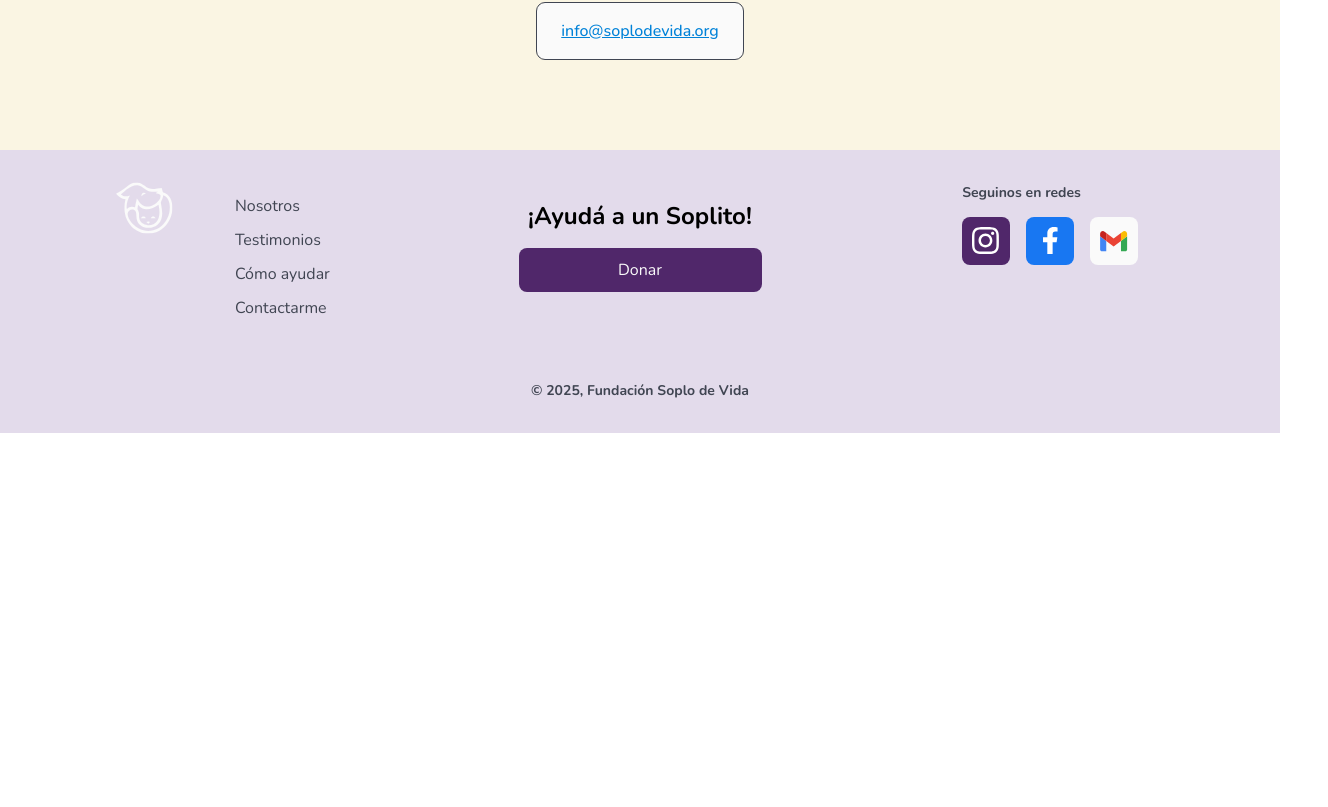
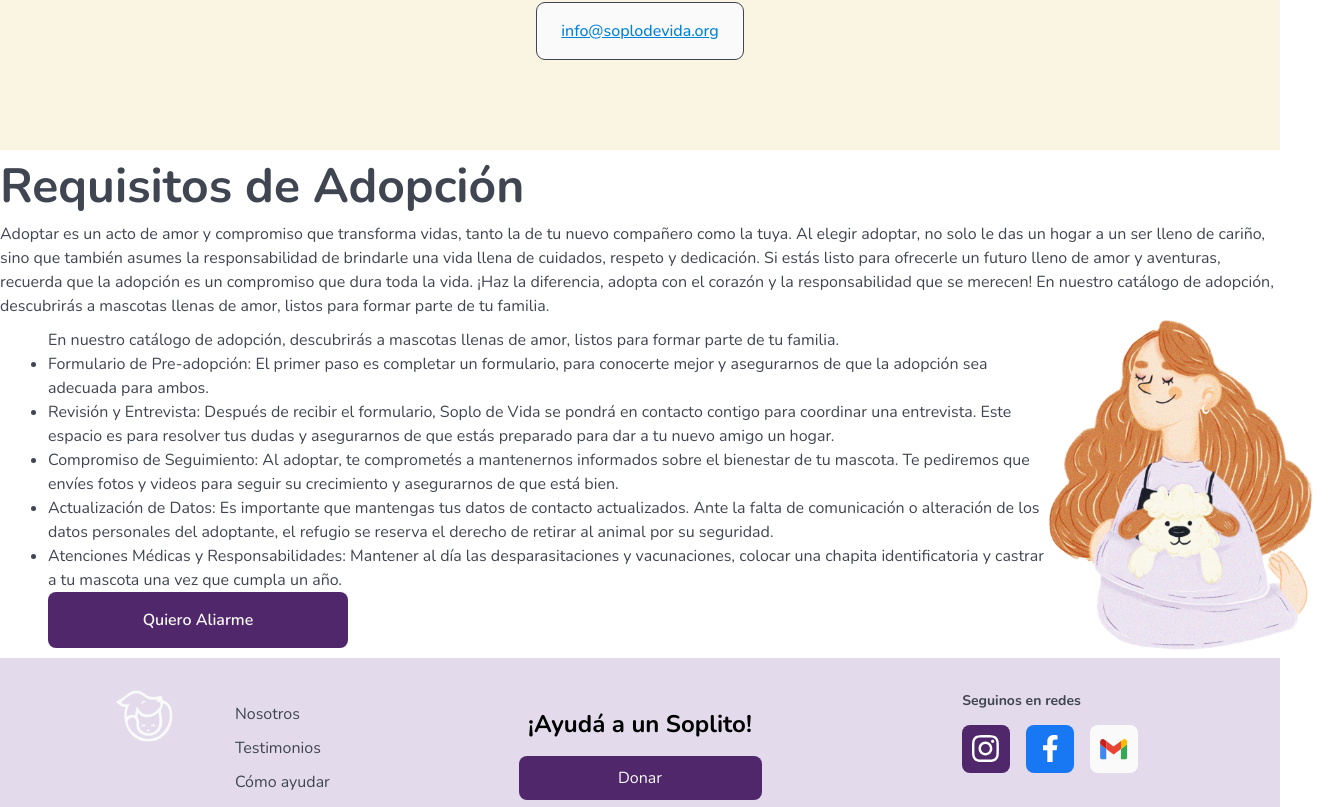
Before and after one commit to martin-tercero1/soplo-de-vida, a Next.js app: page / in a window 1280 px wide. Shown: the part 2327-3134 px from the top of the page, 1328 px wide, since content can reach past the window. Before the commit the page ends 2760 px from the top, so only its background shows below. Built offline with nearby package versions, Linux system fonts and the light colour scheme.

Commit message:
simple structure and styling

```diff
--- a/package.json
+++ b/package.json
@@ -9,8 +9,8 @@
     "lint": "next lint"
   },
   "dependencies": {
+    "@next/third-parties": "^15.1.0",
     "@prisma/client": "^6.1.0",
-    "@next/third-parties": "^15.1.0",
     "@uidotdev/usehooks": "^2.4.1",
     "clipboard-copy": "^4.0.1",
     "clsx": "^2.1.1",
--- a/src/app/(landing)/page.jsx
+++ b/src/app/(landing)/page.jsx
@@ -13,7 +13,7 @@ import { useState } from "react";
 import { twMerge } from "tailwind-merge";
 import clsx from "clsx";
 import { HelpUs } from "@/components/home/HelpUs";
-
+import Requirements from "@/components/shared/Requirements/Requirements";
 export default function Home() {
   const [isPopUpVisible, setIsPopUpVisible] = useState(false);
 
@@ -39,6 +39,7 @@ export default function Home() {
         <HelpUs togglePopup={togglePopUp}></HelpUs>
         <Testimonials></Testimonials>
         <Contact></Contact>
+        <Requirements/>
       </div>
       <Footer urlList={landingURLs}></Footer>
       {isPopUpVisible && <DonatePopUp togglePopUp={togglePopUp} />}
--- /dev/null
+++ b/src/components/shared/Requirements/Requirements.jsx
@@ -0,0 +1,83 @@
+import Image from "next/image";
+import { Button } from "@/components/shared/Button";
+
+export default function Requirements() {
+  return (
+    <>
+      <h2 className="desktop:text-2xl text-grey font-bold">
+        Requisitos de Adopción
+      </h2>
+      <p className=" desktop:text-base desktop:text-grey desktop:font-normal">
+        Adoptar es un acto de amor y compromiso que transforma vidas, tanto la
+        de tu nuevo compañero como la tuya. Al elegir adoptar, no solo le das un
+        hogar a un ser lleno de cariño, sino que también asumes la
+        responsabilidad de brindarle una vida llena de cuidados, respeto y
+        dedicación. Si estás listo para ofrecerle un futuro lleno de amor y
+        aventuras, recuerda que la adopción es un compromiso que dura toda la
+        vida. ¡Haz la diferencia, adopta con el corazón y la responsabilidad que
+        se merecen! En nuestro catálogo de adopción, descubrirás a mascotas
+        llenas de amor, listos para formar parte de tu familia.
+      </p>
+
+      <div className="flex flex-row justify-center w-[100%]  desktop:mx-5">
+        <div className="flex flex-col justify-center">
+          <p className=" desktop:text-base desktop:text-grey desktop:font-normal">
+            En nuestro catálogo de adopción, descubrirás a mascotas llenas de
+            amor, listos para formar parte de tu familia.
+          </p>
+          <ul className="list-disc">
+            <li className=" desktop:text-base desktop:text-grey desktop:font-normal">
+              Formulario de Pre-adopción: El primer paso es completar un
+              formulario, para conocerte mejor y asegurarnos de que la adopción
+              sea adecuada para ambos.
+            </li>
+            <li className=" desktop:text-base desktop:text-grey desktop:font-normal">
+              Revisión y Entrevista: Después de recibir el formulario, Soplo de
+              Vida se pondrá en contacto contigo para coordinar una entrevista.
+              Este espacio es para resolver tus dudas y asegurarnos de que estás
+              preparado para dar a tu nuevo amigo un hogar.
+            </li>
+            <li className=" desktop:text-base desktop:text-grey desktop:font-normal">
+              Compromiso de Seguimiento: Al adoptar, te comprometés a
+              mantenernos informados sobre el bienestar de tu mascota. Te
+              pediremos que envíes fotos y videos para seguir su crecimiento y
+              asegurarnos de que está bien.
+            </li>
+            <li className=" desktop:text-base desktop:text-grey desktop:font-normal">
+              Actualización de Datos: Es importante que mantengas tus datos de
+              contacto actualizados. Ante la falta de comunicación o alteración
+              de los datos personales del adoptante, el refugio se reserva el
+              derecho de retirar al animal por su seguridad.
+            </li>
+            <li className=" desktop:text-base desktop:text-grey desktop:font-normal">
+              Atenciones Médicas y Responsabilidades: Mantener al día las
+              desparasitaciones y vacunaciones, colocar una chapita
+              identificatoria y castrar a tu mascota una vez que cumpla un año.
+            </li>
+          </ul>
+          <Button
+            size="large"
+            variant="primary"
+            customStyles={[
+              "mobile:w-auto  desktop:w-[300px]",
+              "outline-transparent",
+              "font-semibold",
+              "mobile:text-base",
+            ]}
+            text="Quiero Aliarme"
+            link="https://goo.gl/forms/vRAFc3yV8MWCZ1yJ2"
+          ></Button>
+        </div>
+        <div>
+          <Image
+            className=""
+            width={500}
+            height={500}
+            src="/shared/requirements.png"
+            alt="Equipo de soplo de vida"
+          />
+        </div>
+      </div>
+    </>
+  );
+}
```
Also changed, not shown: public/shared/requirements.png (added), 1 other file (tests, documents, lock files or other folders).
